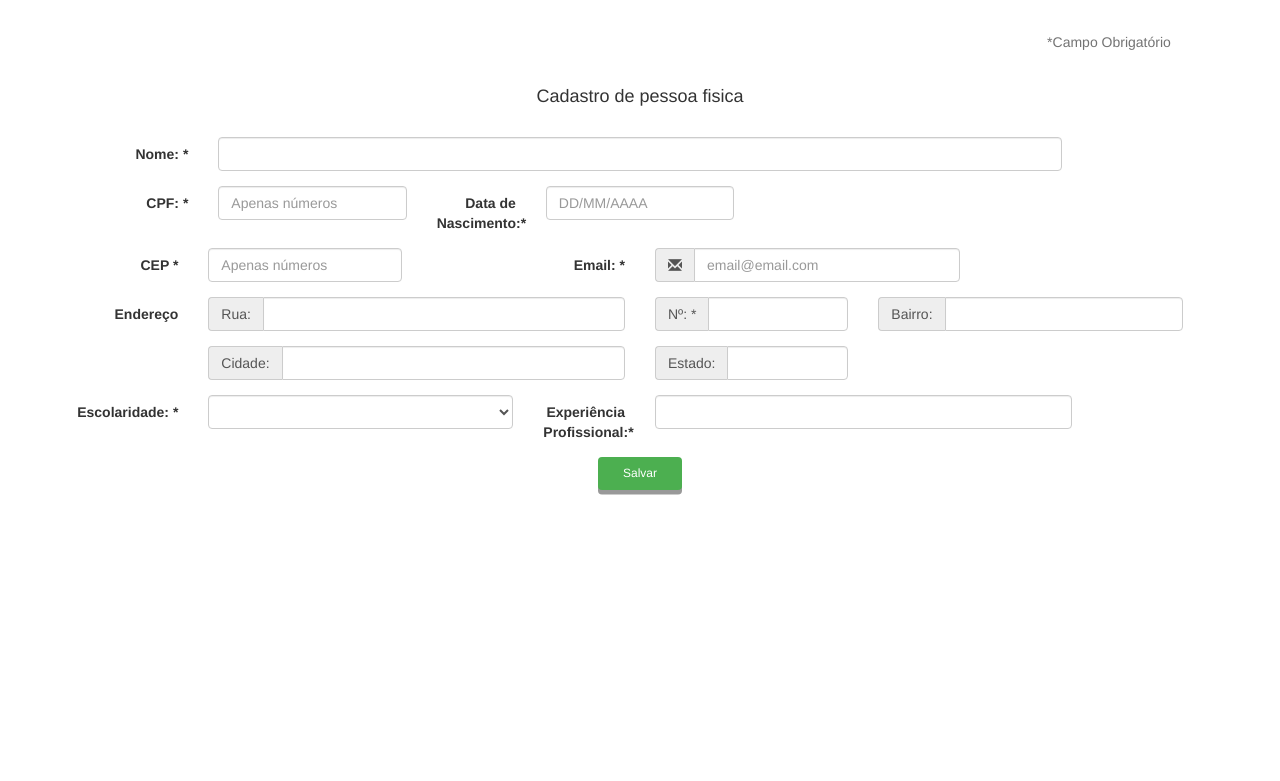
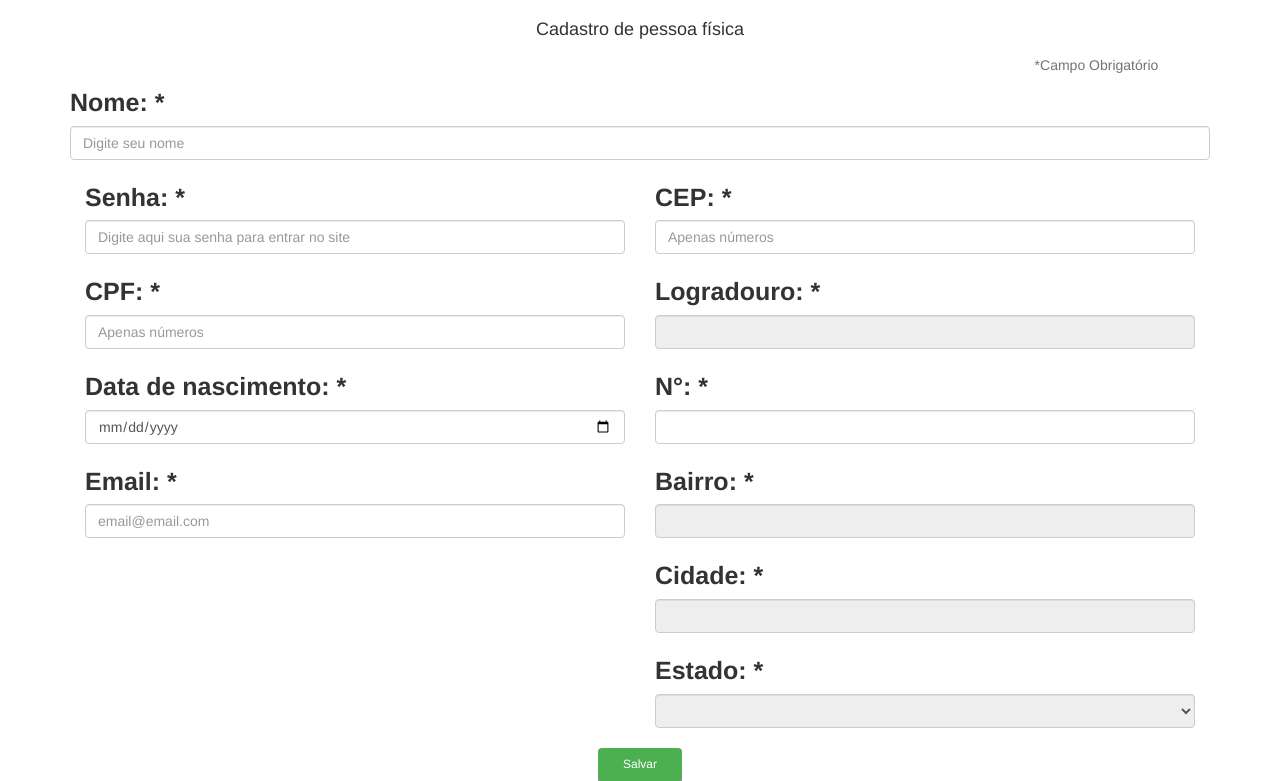
Before and after one commit to PedroVasconcelos18/PIT, a PHP site: page /cadastroPessoa.php in a window 1280 px wide. Shown: the part 52-833 px from the top of the page. Before the commit the page ends 547 px from the top, so only its background shows below. Run offline with PHP 8.4, Linux system fonts and the light colour scheme; some libraries are stand-ins or nearby versions.

Commit message:
Add files via upload

```diff
--- a/cadastroPessoa.php
+++ b/cadastroPessoa.php
@@ -1,134 +1,147 @@
 <?php include "header.php";?>
 <?php include "nav.php";?>
+<?php session_start();?>
 <body>
+<script type="text/javascript" src="https://code.jquery.com/jquery-3.2.1.min.js"></script>
 
-<form class="form-horizontal">
-<fieldset>
-<div class="form-group">
-
-<div class="col-md-11 control-label">
+<h4 align="center">Cadastro de pessoa física</h4>
+<div class="col-md-11 control-label" align="right" >
         <p class="help-block"><h11>*</h11>Campo Obrigatório</p>
-</div>
-</div>
-<div class="container" align="center">
-	<h4> Cadastro de pessoa fisica</h4>
-    </div>
-    </br>
-<!-- Text input-->
-<div class="form-group">
-  <label class="col-md-2 control-label" for="Nome">Nome: <h11>*</h11></label>
-  <div class="col-md-8">
-  <input id="Nome" name="Nome" placeholder="" class="form-control input-md" required="" type="text">
-  </div>
-</div>
-
-<!-- Text input-->
-<div class="form-group">
-  <label class="col-md-2 control-label" for="Nome">CPF: <h11>*</h11></label>
-  <div class="col-md-2">
-  <input id="cpf" name="cpf" placeholder="Apenas números" class="form-control input-md" required="" type="text" maxlength="11" pattern="[0-9]+$">
-  </div>
-
-  <label class="col-md-1 control-label" for="Nome"> Data de Nascimento:<h11>*</h11></label>
-  <div class="col-md-2">
-  <input id="dtnasc" name="dtnasc" placeholder="DD/MM/AAAA" class="form-control input-md" required="" type="text" maxlength="10" OnKeyPress="formatar('##/##/####', this)" onBlur="showhide()">
 </div>
 
 
-<!-- Prepended text-->
-<div class="form-group">
+<div class="container">
+  <form action="cadastroAposentado.php" method="post">
+  <label>Nome: *</label>
+<input class="form-control" type="text" id="nome" name="nome" placeholder="Digite seu nome" required>
+<br/>
+  <div class="col-md-6">
 
-</div>
+  <label>Senha: *</label>
+<input class="form-control" type="text" id="senha" name="senha" placeholder="Digite aqui sua senha para entrar no site" required>
+<br/>
+
+  <label>CPF: *</label>
+<input class="form-control" type="number" id="cpf" name="cpf" placeholder="Apenas números" required>
+<br/>
+
+<label>Data de nascimento: *</label>
+<input class="form-control" type="date" id="nasc" name="dataNasc" placeholder="" required>
+<br/>
+
+<label>Email: *</label>
+<input class="form-control" type="email" id="email" name="email" placeholder="email@email.com" required>
+<br/>
 
 
-<!-- Search input-->
-<div class="form-group">
-  <label class="col-md-2 control-label" for="CEP">CEP <h11>*</h11></label>
-  <div class="col-md-2">
-    <input id="cep" name="cep" placeholder="Apenas números" class="form-control input-md" required="" value="" type="search" maxlength="8" pattern="[0-9]+$">
-  </div>
-  <label class="col-md-2 control-label" for="prependedtext">Email: <h11>*</h11></label>
-  <div class="col-md-3">
-    <div class="input-group">
-      <span class="input-group-addon"><i class="glyphicon glyphicon-envelope"></i></span>
-      <input id="prependedtext" name="prependedtext" class="form-control" placeholder="email@email.com" required="" type="text" pattern="[a-z0-9._%+-]+@[a-z0-9.-]+\.[a-z]{2,4}$" >
-    </div>
-  </div>
-
-</div>
-
-<!-- Prepended text-->
-<div class="form-group">
-  <label class="col-md-2 control-label" for="prependedtext">Endereço</label>
-  <div class="col-md-4">
-    <div class="input-group">
-      <span class="input-group-addon">Rua:</span>
-      <input id="rua" name="rua" class="form-control" placeholder="" required="" type="text">
-    </div>
-
-  </div>
-    <div class="col-md-2">
-    <div class="input-group">
-      <span class="input-group-addon">Nº: <h11>*</h11></span>
-      <input id="numero" name="numero" class="form-control" placeholder="" required=""  type="text">
-    </div>
+<!-- <label>Escolaridade: *</label>
+<select class="form-control" id="escolaridade" name="escolaridade">
+  <option><option>
+  <option value="LE">Leio e escrevo</option>
+  <option value="FI">Ensino fundamental incompleto</option>
+  <option value="FC">Ensino fundamental completo</option>
+  <option value="MI">Ensino médio incompleto</option>
+  <option value="MC">Ensino médio completo</option>
+  <option value="SI">Ensino superior incompleto</option>
+  <option value="SC">Ensino superior completo</option>
+</select> -->
+<br/>
 
   </div>
 
-  <div class="col-md-3">
-    <div class="input-group">
-      <span class="input-group-addon">Bairro:</span>
-      <input id="bairro" name="bairro" class="form-control" placeholder="" required="" type="text">
-    </div>
+  <div class="col-md-6">
 
-  </div>
+  <label>CEP: *</label>
+<input class="form-control" type="text" id="cep" name="cep" placeholder="Apenas números" required><br/>
+
+<label>Logradouro: *</label>
+<input class="form-control" type="text" id="logra" name="logra" placeholder="" required disabled><br/>
+
+<label>N°: *</label>
+<input class="form-control" type="text" id="numero" name="num" placeholder="" required><br/>
+
+<label>Bairro: *</label>
+<input class="form-control" type="text" id="bairro" name="bairro" placeholder="" required disabled><br/>
+
+<label>Cidade: *</label>
+<input class="form-control" type="text" id="cidade" name="cidade" placeholder="" required disabled><br/>
+
+<label>Estado: *</label>
+<select class="form-control" id="uf" name="uf" required disabled>
+      <option></option>
+      		<option value="AC">Acre</option>
+			<option value="AL">Alagoas</option>
+			<option value="AP">Amapá</option>
+			<option value="AM">Amazonas</option>
+			<option value="BA">Bahia</option>
+			<option value="CE">Ceará</option>
+			<option value="DF">Distrito Federal</option>
+			<option value="ES">Espírito Santo</option>
+			<option value="GO">Goiás</option>
+			<option value="MA">Maranhão</option>
+			<option value="MT">Mato Grosso</option>
+			<option value="MS">Mato Grosso do Sul</option>
+			<option value="MG">Minas Gerais</option>
+			<option value="PA">Pará</option>
+			<option value="PB">Paraíba</option>
+			<option value="PR">Paraná</option>
+			<option value="PE">Pernambuco</option>
+			<option value="PI">Piauí</option>
+			<option value="RJ">Rio de Janeiro</option>
+			<option value="RN">Rio Grande do Norte</option>
+			<option value="RS">Rio Grande do Sul</option>
+			<option value="RO">Rondônia</option>
+			<option value="RR">Roraima</option>
+			<option value="SC">Santa Catarina</option>
+			<option value="SP">São Paulo</option>
+			<option value="SE">Sergipe</option>
+      		<option value="TO">Tocantins</option>
+</select><br/>
+
+<script type="text/javascript">
+		$("#cep").focusout(function(){
+			//Início do Comando AJAX
+			$.ajax({
+				//O campo URL diz o caminho de onde virá os dados
+				//É importante concatenar o valor digitado no CEP
+				url: 'https://viacep.com.br/ws/'+$(this).val()+'/json/unicode/',
+				//Aqui você deve preencher o tipo de dados que será lido,
+				//no caso, estamos lendo JSON.
+				dataType: 'json',
+				//SUCESS é referente a função que será executada caso
+				//ele consiga ler a fonte de dados com sucesso.
+				//O parâmetro dentro da função se refere ao nome da variável
+				//que você vai dar para ler esse objeto.
+				success: function(resposta){
+					//Agora basta definir os valores que você deseja preencher
+					//automaticamente nos campos acima.
+					$("#logra").val(resposta.logradouro);
+					$("#bairro").val(resposta.bairro);
+					$("#cidade").val(resposta.localidade);
+					$("#uf").val(resposta.uf);
+					//Vamos incluir para que o Número seja focado automaticamente
+					//melhorando a experiência do usuário
+					$("#numero").focus();
+				}
+			});
+		});
+  </script>
+
+
+
+  </div> <!-- termina o col-md-6 -->
+
+  <div class="salvar" align="center">
+<button class="btn btn-success" id="button1">Salvar</button>
 </div>
 
-<div class="form-group">
-  <label class="col-md-2 control-label" for="prependedtext"></label>
-  <div class="col-md-4">
-    <div class="input-group">
-      <span class="input-group-addon">Cidade:</span>
-      <input id="cidade" name="cidade" class="form-control" placeholder="" required="" type="text">
-    </div>
+</form>
 
-  </div>
+  </div> <!-- fecha o container -->
 
-   <div class="col-md-2">
-    <div class="input-group">
-      <span class="input-group-addon">Estado:</span>
-      <input id="estado" name="estado" class="form-control" placeholder="" required="" type="text">
-    </div>
+<style>
 
-  </div>
-</div>
 
-<div class="form-group">
-
-  <label class="col-md-2 control-label" for="selectbasic">Escolaridade: <h11>*</h11></label>
-
-  <div class="col-md-3">
-    <select required id="escolaridade" name="escolaridade" class="form-control">
-    <option value=""></option>
-      <option value="Analfabeto">Analfabeto</option>
-      <option value="Fundamental Incompleto">Fundamental Incompleto</option>
-      <option value="Fundamental Completo">Fundamental Completo</option>
-      <option value="Médio Incompleto">Médio Incompleto</option>
-      <option value="Médio Completo">Médio Completo</option>
-      <option value="Superior Incompleto">Superior Incompleto</option>
-      <option value="Superior Completo">Superior Completo</option>
-    </select>
-  </div>
-
-  <label class="col-md-1 control-label" for="profissao">Experiência Profissional:<h11>*</h11></label>
-  <div class="col-md-4">
-  <input id="experiencia" name="profissao" type="text" placeholder="" class="form-control input-md" required="">
-  </div>
-</div>
-    <div class="container" align="center">
-    <button class="btn btn-success" id="button1">Salvar</button>
-    </div>
-<style>
 #button1{
 		padding: 5.2px;
 
@@ -154,5 +167,11 @@
   		transform: translateY(4px);
 }
 
+label{
+	font-size: 25px;
+}
 
-</style>
+
+
+
+  </style>
--- /dev/null
+++ b/conexao.php
@@ -0,0 +1,3 @@
+<?php
+$conn = new PDO('mysql:host=localhost;dbname=pit', 'root', '');
+?>
--- a/header.php
+++ b/header.php
@@ -4,7 +4,9 @@
   <title>Ative-se</title>
   <meta charset="utf-8">
   <meta name="viewport" content="width=device-width, initial-scale=1">
+  <link rel="icon" href="imagens/logo.png">
   <link rel="stylesheet" href="https://maxcdn.bootstrapcdn.com/bootstrap/3.4.0/css/bootstrap.min.css">
   <script src="https://ajax.googleapis.com/ajax/libs/jquery/3.4.0/jquery.min.js"></script>
   <script src="https://maxcdn.bootstrapcdn.com/bootstrap/3.4.0/js/bootstrap.min.js"></script>
+  <script type="text/javascript" src="https://code.jquery.com/jquery-3.2.1.min.js"></script>
 </head>
--- a/index.php
+++ b/index.php
@@ -7,7 +7,9 @@
 <br/>
 <p align="center"> Quem somos? </p>
 <br/>
-<p align="center"> Somos uma startup voltada para os aposentados e para os autônomos, onde temos como objetivo auxiliar os aposentados a voltaraem ao mercado de trabalho e incentivar os autonômos a venderem suas mercadorias em nossa comunidade.  </p>
+<p align="center"> Somos uma startup voltada para os aposentados e para os autônomos,
+    onde temos como objetivo auxiliar os aposentados a voltaraem ao mercado de trabalho
+    e incentivar os autonômos a venderem suas mercadorias em nossa comunidade.  </p>
 <br/>
 </div>
 <div class="col-sm-4"></div>
--- a/nav.php
+++ b/nav.php
@@ -1,5 +1,6 @@
+<script src="https://ajax.googleapis.com/ajax/libs/jquery/3.4.1/jquery.min.js"></script>
 
-<nav class="navbar navbar-inverse">
+ <nav class="navbar navbar-inverse">
   <div class="container-fluid">
     <div class="navbar-header">
       <a class="navbar-brand" href="index.php">Ative-se </a>
@@ -29,10 +30,24 @@
     </ul>
   </div>
 </nav>
+
+
+
+
+          <script>
+
+            </script>
+
+
+
+
+
 <style>
 
-#li{
 
+
+li{
+  color: white;
 }
 
 
```
Also changed, not shown: autenticacao.php (added, +18 -0 lines), cadastroAposentado.php (added, +59 -0 lines), cadastroCNPJ.php (added, +61 -0 lines), cadastroEmpresa.php (+122 -21 lines), contato.php (+67 -25 lines), login.php (+14 -18 lines), imagens/logo.png (added), 2 other files.
